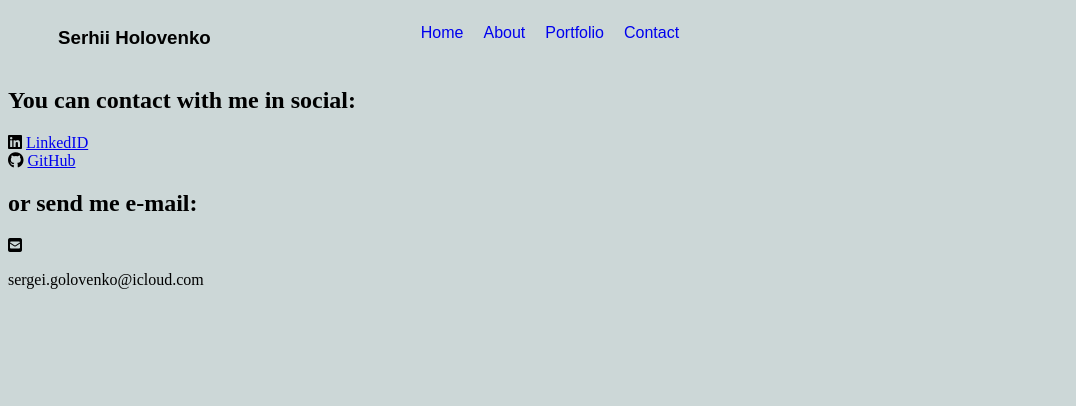
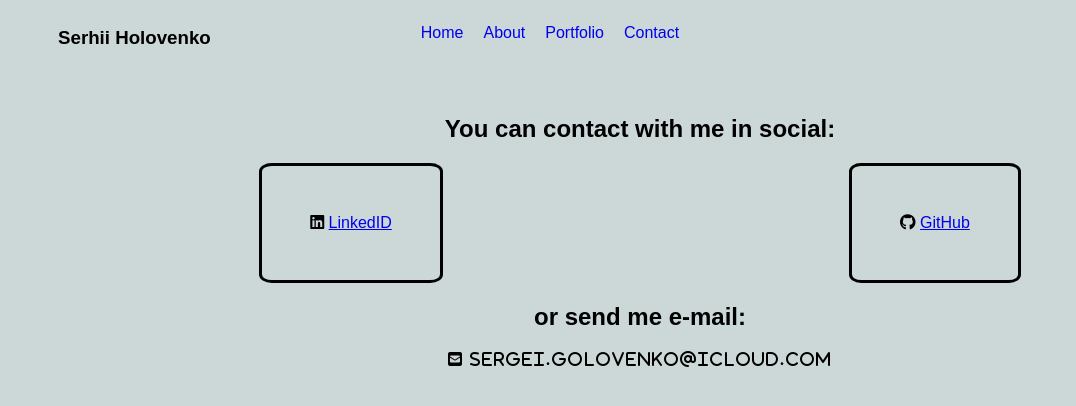
Before and after one commit to fromDreamToGoal/Portfolio_WebSite, a plain HTML site: page contact.html in a window 1280 px wide. Shown: the whole page, without its empty margins (0-1076 px from the left). Drawn offline with Linux system fonts and the light colour scheme; a web font is replaced by a local one.

Commit message:
styled 'contact' page

```diff
--- a/contact.html
+++ b/contact.html
@@ -25,18 +25,19 @@
     <main>
         <section class="social">
             <h1>You can contact with me in social:</h1>
-            <div>
-                <i class="fa-brands fa-linkedin"></i>
-                <a href="https://linkedin.com/in/сергей-головенко-b091a829a">LinkedID</a>
-            </div>
-            <div>
-                <i class="fa-brands fa-github"></i>
-                <a href="https://github.com/fromDreamToGoal">GitHub</a>
+            <div class="boxes">
+                <div class="linkedid">
+                    <i class="fa-brands fa-linkedin"></i>
+                    <a href="https://linkedin.com/in/сергей-головенко-b091a829a">LinkedID</a>
+                </div>
+                <div class="github">
+                    <i class="fa-brands fa-github"></i>
+                    <a href="https://github.com/fromDreamToGoal">GitHub</a>
+                </div>
             </div>
             <div>
                 <h2>or send me e-mail:</h2>
-                <i class="fa-solid fa-square-envelope"></i>
-                <p>sergei.golovenko@icloud.com</p>
+                <i class="fa-solid fa-square-envelope"> sergei.golovenko@icloud.com</i>
             </div>
         </section>
     </main>
--- a/resources/style_contact.css
+++ b/resources/style_contact.css
@@ -32,3 +32,30 @@ a:hover {
 body {
     background-color: hsla(180, 14%, 46%, 0.327);
 }
+
+.fa-solid {
+    letter-spacing: 2px;
+}
+
+.social {
+    margin: 3rem;
+    font-family: 'Arsenal', sans-serif;
+    text-align: center;
+}
+
+.boxes {
+    display: flex;
+    justify-content: space-around;
+}
+
+.linkedid {
+    padding: 3rem;
+    border-style: solid;
+    border-radius: 7%;
+}
+
+.github {
+    padding: 3rem;
+    border-style: solid;
+    border-radius: 7%;
+}
```
